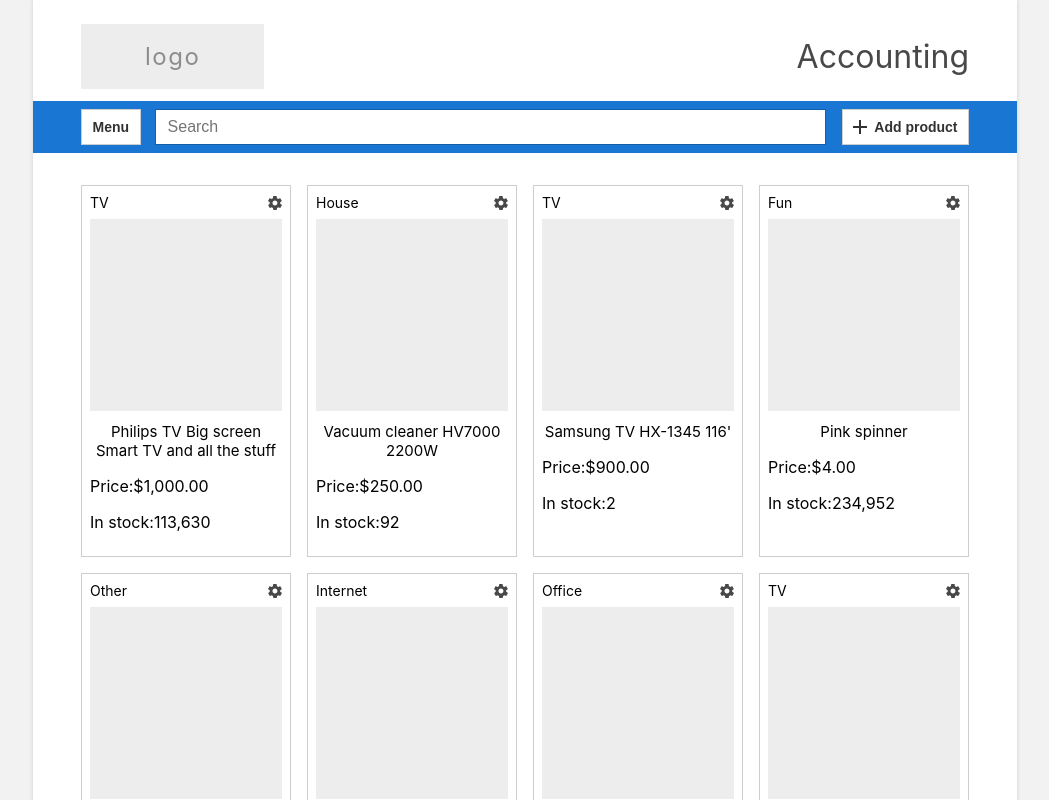
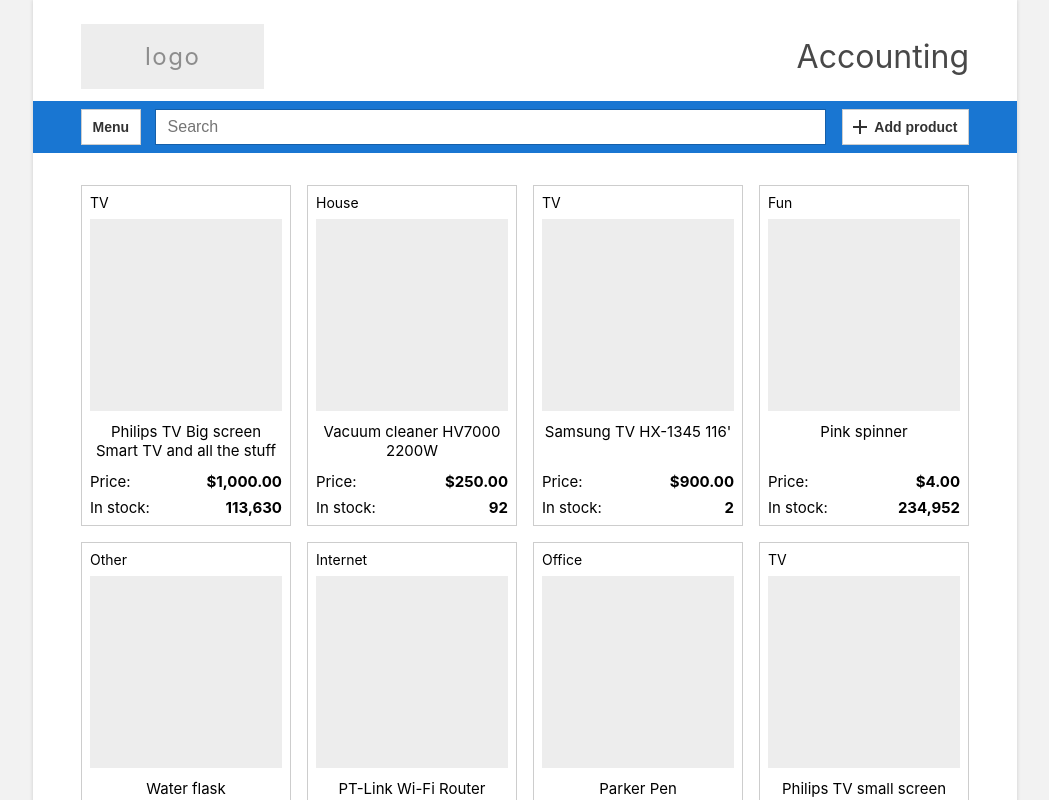
Before and after one commit to artischockee/shop-accounting, a React (Create React App) app: page / in a window 1280 px wide. Shown: the top 800 px of the page, without its empty margins (115-1164 px from the left). Built offline with nearby package versions, Linux system fonts and the light colour scheme.

Commit message:
Remove settings btn; replace menu under image-container; add 2 evt listeners to the parent div

```diff
--- a/src/components/ProductCard.js
+++ b/src/components/ProductCard.js
@@ -1,6 +1,5 @@
 import React from 'react';
 import PropTypes from 'prop-types';
-import SVGCogwheel from '../svg-components/Cogwheel';
 import ProductCardMenu from '../containers/ProductCardMenu';
 
 const formatter = new Intl.NumberFormat('en-US', {
@@ -19,27 +18,27 @@ const ProductCard = ({
   img,
   id,
   price,
-  switchSettingsMenu,
-  isSettingsMenuVisible
+  isSettingsMenuVisible,
+  hideProductCardMenu,
+  showProductCardMenu
 }) => (
-  <div className="product-card">
+  <div className="product-card"
+    onMouseEnter={showProductCardMenu}
+    onMouseLeave={hideProductCardMenu}
+  >
 
     <div className="product-card__top-section">
       <p className="product-card__category">{category}</p>
-      <button className="button button_type_svg" onClick={switchSettingsMenu}>
-        <SVGCogwheel className="button__svg" />
-      </button>
     </div>
 
-    <ProductCardMenu visible={isSettingsMenuVisible} id={id} />
-
     <div className="product-card__image-container">
+      <ProductCardMenu visible={isSettingsMenuVisible} id={id} />
       {/* <img className="product-card__image" src={img} alt={name} /> */}
     </div>
 
     <p className="product-card__product-name">{name}</p>
 
-    <div className="product-card__bottom-info-wrapper">
+    <div className="product-card__bottom-section">
 
       <p className="info-block">
         Price:
@@ -67,7 +66,8 @@ ProductCard.propTypes = {
   img: PropTypes.string,
   id: PropTypes.number.isRequired,
   price: PropTypes.number.isRequired,
-  switchSettingsMenu: PropTypes.func.isRequired,
+  hideProductCardMenu: PropTypes.func.isRequired,
+  showProductCardMenu: PropTypes.func.isRequired,
   isSettingsMenuVisible: PropTypes.bool.isRequired
 };
 
```
